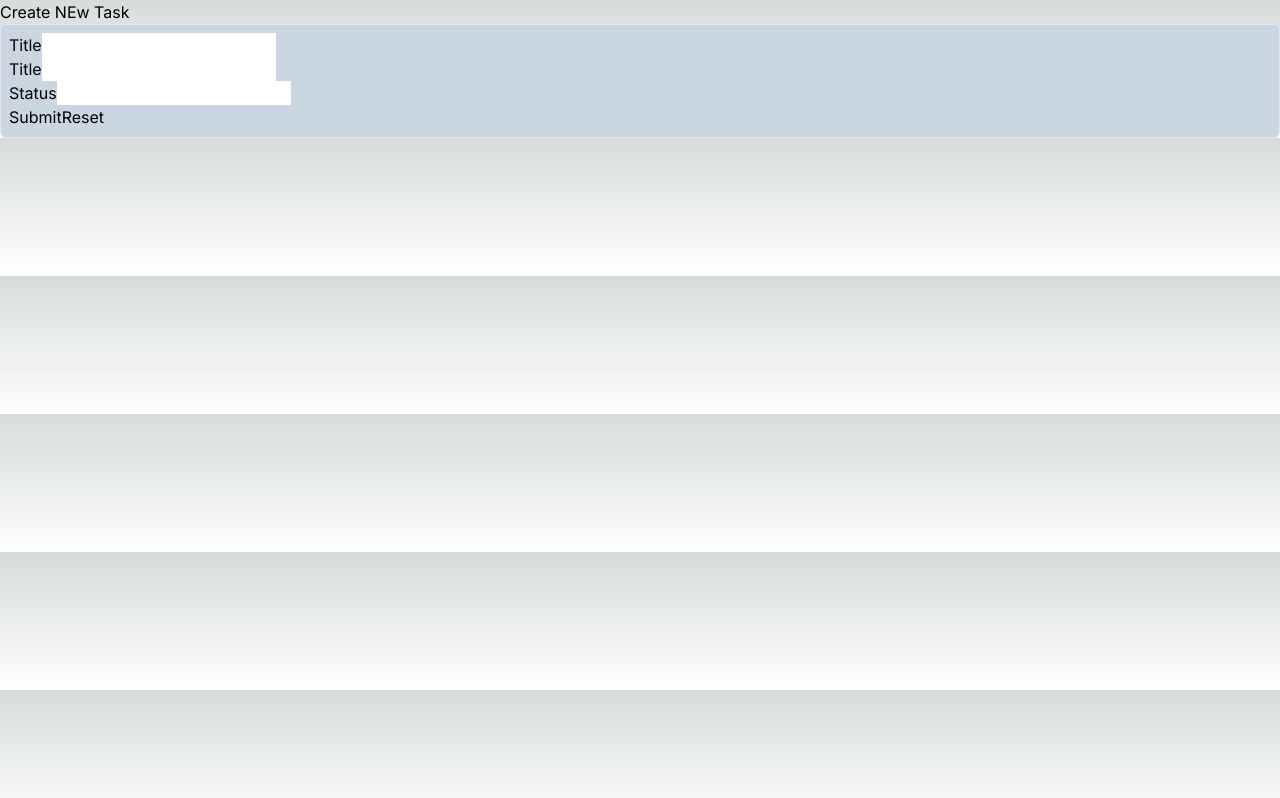
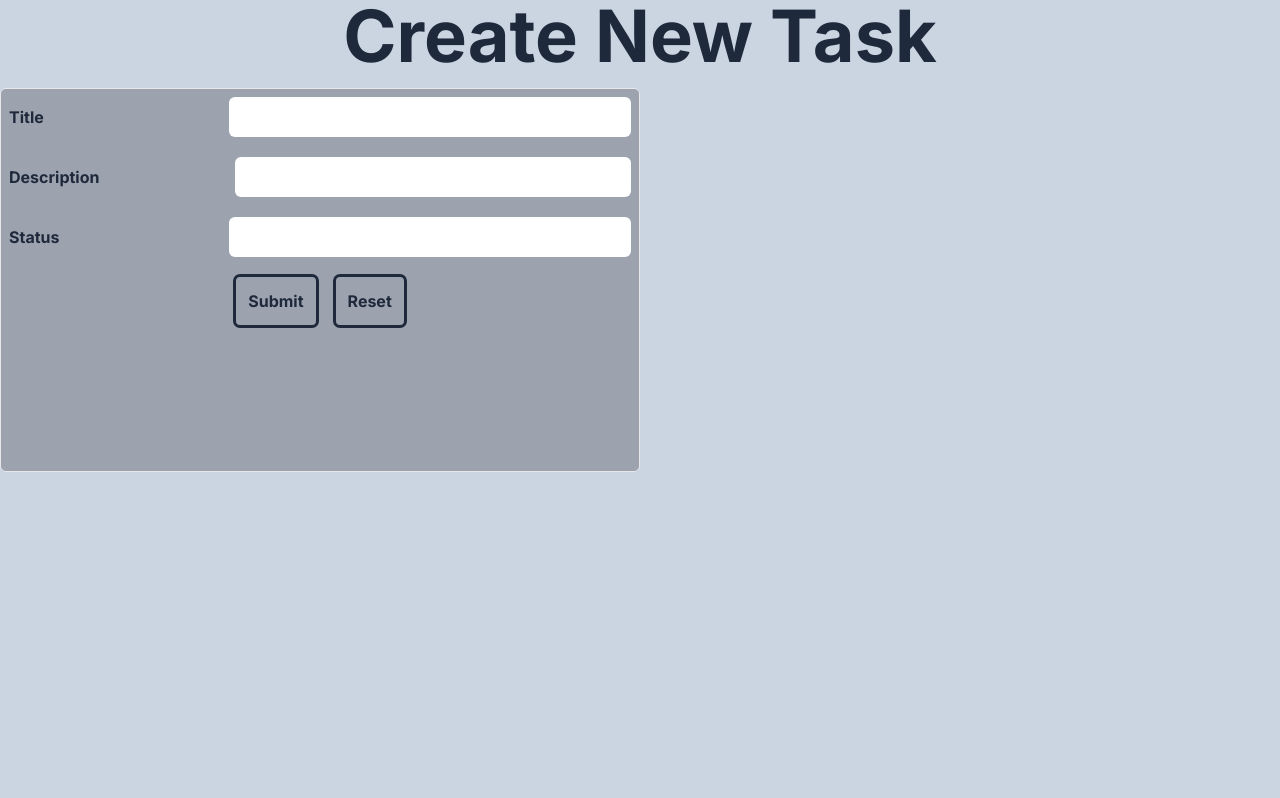
Before and after one commit to KhaledAMARI/Task-Management-Next-Client, a Next.js app: page /create-task in a window 1280 px wide. Built offline with nearby package versions, Linux system fonts and the light colour scheme.

Commit message:
- Create task feature. - WIP: UI enhencement

```diff
--- /dev/null
+++ b/src/app/create-task/interface.ts
@@ -0,0 +1,5 @@
+export interface NewTaskProps {
+    title: string;
+    description: string;
+    status: 'pending' | 'in-progress' | 'done';
+}
--- a/src/app/create-task/page.tsx
+++ b/src/app/create-task/page.tsx
@@ -1,26 +1,37 @@
 "use client"
 import React, { ChangeEvent, FormEventHandler, useState } from 'react'
+import { createTask, getTasks } from '../services/tasks';
+import { NewTaskProps } from './interface';
+import { useRouter, useSearchParams } from 'next/navigation';
+import { useTaskStore } from '../store';
 
 const CreateTask = () => {
-  const initialTask = {
+  const router = useRouter();
+  const useParams = useSearchParams();
+  const taskStatus = useParams.get('taskStatus');
+  const setTasks = useTaskStore((state: any) => state.setTasks);
+
+  const initialTask:NewTaskProps = {
     title: '',
     description: '',
-    status: ''
+    //@ts-ignore
+    status: taskStatus
   };
 
   const [newTask, setNewTask] = useState(initialTask)
-  console.log("🚀 ~ CreateTask ~ newTask:", newTask)
-  const handleSubmit:FormEventHandler<HTMLFormElement> = (e) => {
+  const handleSubmit:FormEventHandler<HTMLFormElement> = async (e) => {
     e.preventDefault();
-    console.log("🚀 ~ handleSubmit ~ e:", e)
+    await createTask(newTask);
+    const data = await getTasks();
+    setTasks(data);
+    router.push('/');
   }
   const handleReset:FormEventHandler<HTMLFormElement> = (e) => {
     e.preventDefault();
-    console.log("🚀 ~ handleReset ~ e:", e)
+    setNewTask(initialTask);
   }
 
   const handleInput = (e: ChangeEvent<HTMLInputElement>) => {
-    console.log("🚀 ~ handleInput ~ e:", e)
     setNewTask(prevState => {
       return {
         ...prevState,
@@ -30,24 +41,24 @@ const CreateTask = () => {
   }
 
   return (
-    <div className='flex-col justify-center items-center'>
-      <h2>Create NEw Task</h2>
-      <form className='border rounded-md bg-slate-300 flex-col justify-center items-center p-2 text-Black h-full w-full' onSubmit={handleSubmit} onReset={handleReset}>
-        <div className='flex-col'>
-          <label className='' htmlFor='title'>Title</label>
-          <input className='' type='text' id='title' name='title' value={newTask.title} onChange={handleInput} required />
+    <div className='flex-col w-full min-h-dvh bg-slate-300 text-slate-800 gap-4'>
+      <h2 className='text-center font-bold text-7xl mb-4'>Create New Task</h2>
+      <form className='border rounded-md bg-gray-400 flex-col gap-5 justify-center items-center p-2 min-h-96 w-1/2 text-center font-bold' onSubmit={handleSubmit} onReset={handleReset}>
+        <div className='flex gap-5 mb-5'>
+          <label className='w-1/3 flex justify-start items-center' htmlFor='title'>Title</label>
+          <input className='w-2/3 font-normal outline-0 p-2 rounded-md' type='text' id='title' name='title' value={newTask.title} onChange={handleInput} required />
         </div>
-        <div>
-          <label htmlFor='description'>Title</label>
-          <input type='text' id='description' name='description' value={newTask.description} onChange={handleInput} required />
+        <div className='flex gap-7 mb-5 w-full'>
+          <label className='w-1/3 flex justify-start items-center' htmlFor='description'>Description</label>
+          <input className='w-2/3 font-normal outline-0 p-2 rounded-md' type='text' id='description' name='description' value={newTask.description} onChange={handleInput} required />
         </div>
-        <div>
-          <label htmlFor='status'>Status</label>
-          <input type='text' id='status' name='status' value={newTask.status} onChange={handleInput} required />
+        <div className='flex gap-5 mb-5 w-full'>
+          <label className='w-1/3 flex justify-start items-center' htmlFor='status'>Status</label>
+          <input className='w-2/3 font-normal outline-0 p-2 rounded-md' type='text' id='status' name='status' value={newTask.status} onChange={handleInput} required />
         </div>
-        <div>
-          <button type='submit'>Submit</button>
-          <button type='reset'>Reset</button>
+        <div className='flex gap-5  mb-5 w-full justify-center items-center'>
+          <button className='outline p-3 rounded' type='submit'>Submit</button>
+          <button className='outline p-3 rounded' type='reset'>Reset</button>
         </div>
       </form>
     </div>
--- a/src/app/page.tsx
+++ b/src/app/page.tsx
@@ -4,9 +4,6 @@ import { useRouter } from 'next/navigation';
 import Board from "./components/Board";
 import { getTasks } from "./services/tasks";
 import {useTaskStore} from "./store";
-import * as data from './data.json';
-import { TasksProps } from "./store/interface";
-console.log("🚀 ~ data:", Array.from(data))
 
 export default function Home() {
   const router = useRouter();
@@ -17,25 +14,19 @@ export default function Home() {
 
   useEffect(() => {
     if (tasks.data.length === 0) {
-      const apiResponse = {
-        data: Array.from(data),
-        meta: {
-          hasNextPage: false,
-          hasPreviousPage: false,
-          itemCount: 0,
-          page: 0,
-          pageCount: 0,
-          take: 0,
-        }
-      };
-      setTasks(apiResponse);
-      // getTasks().then((response) => response?.data.length > 0 && setTasks(response)).catch((error) => console.log("🚀 ~ useEffect ~ error:", error));
+      getTasks().then((response) => {
+        response?.data.length > 0 && setTasks(response);
+      }).catch((error) => console.log("🚀 ~ useEffect ~ error:", error));
     }
   }, []);
 
   const handleTaskTypeSelection = (e: ChangeEvent<HTMLSelectElement>) => {
     setTaskType(e.target.value);
-    router.push('/create-task');
+    const data = {
+      taskStatus: JSON.stringify(e.target.value),
+    };
+    const queryString = new URLSearchParams(data).toString();
+    router.push(`/create-task?${queryString}`);
   }
 
   return (
--- a/src/app/services/tasks.ts
+++ b/src/app/services/tasks.ts
@@ -1,19 +1,41 @@
+"use client";
+
+import { FC } from "react";
+import { NewTaskProps } from "../create-task/interface";
+
 export const getTasks = async () => {
     try {
         const options = {
             method: 'GET',
             headers: {
                 'Content-Type': 'application/json',
-            }
+            },
         }
         const response = await fetch(`${process.env.NEXT_PUBLIC_DEFAULT_API_URI}/tasks`, options);
         if (!response.ok) {
             console.log('An Error has occurred: Cannot get data from server');
         }
-        const {data, meta } = await response.json();
-        return { data, meta };
-
+        return await response.json();
     } catch (error) {
         console.log('An Error has occurred: ', error);
     }
 }
+
+export const createTask: FC<NewTaskProps> = async (newTask) => {
+    try {
+        const options = {
+            method: 'POST',
+            headers: {
+                'Content-Type': 'application/json',
+            },
+            body: JSON.stringify(newTask),
+        }
+        const response = await fetch(`${process.env.NEXT_PUBLIC_DEFAULT_API_URI}/tasks`, options);
+        if (!response.ok) {
+            console.log('An Error has occurred: Cannot get data from server');
+        }
+        return await response.json();
+    } catch (error) {
+        console.log('An Error has occurred: ', error);
+    }
+};
```
